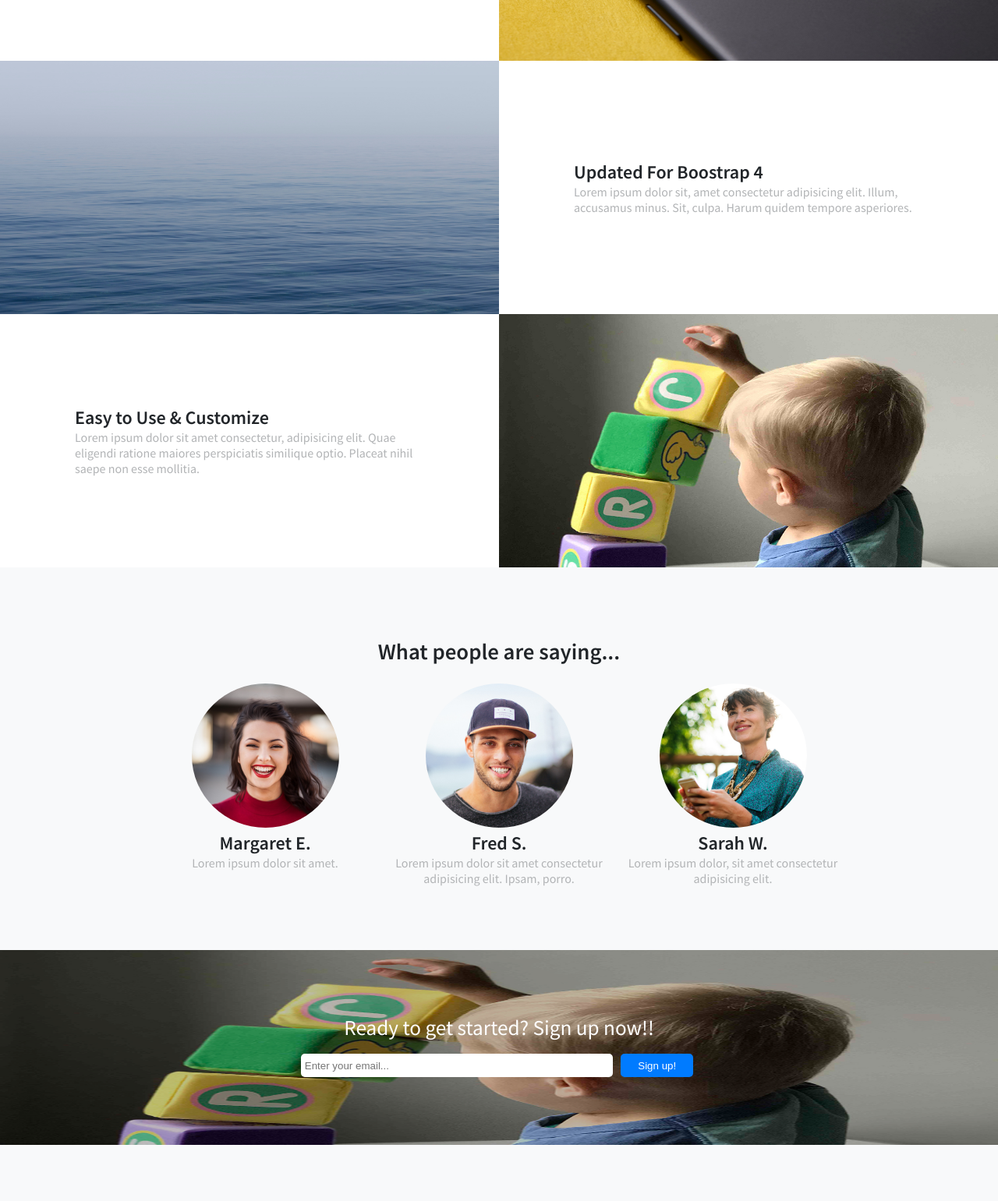
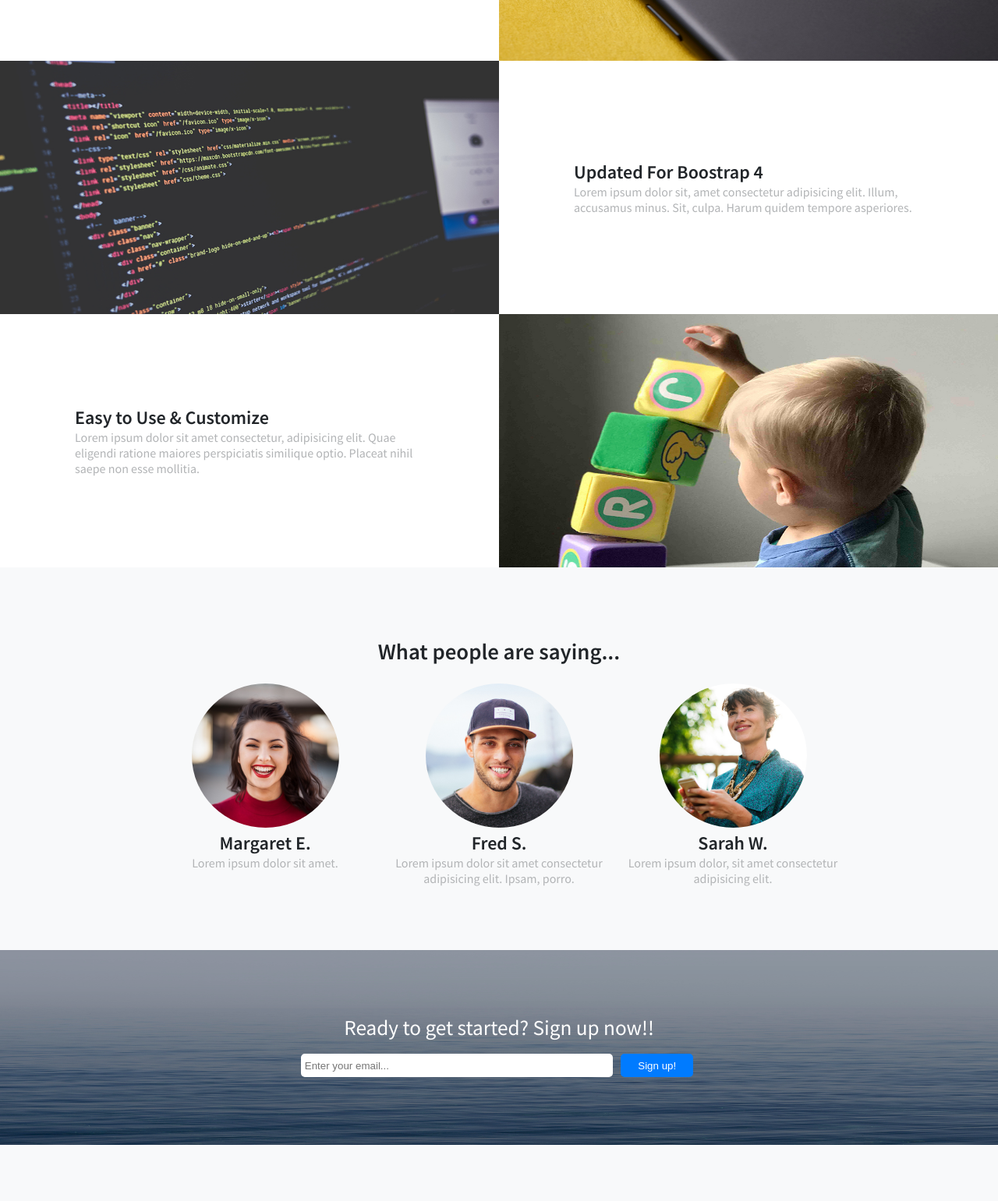
Before and after one commit to ksolovejus/Gulp-template, a website: page index.html in a window 1280 px wide. Shown: the part 937-2478 px from the top of the page at 78% size. Drawn offline with Linux system fonts and the light colour scheme.

Commit message:
final-final

```diff
--- a/index.html
+++ b/index.html
@@ -20,7 +20,7 @@
 
     <nav>
       <div class="img">
-          <img src="/content/bg-masthead.jpg" alt="water">
+          <img src="content/bg-masthead.jpg" alt="water">
           <div class="center">
             Lorem ipsum dolor sit amet consectetur adipisicing elit. Sequi, odio?
             <div>
@@ -62,7 +62,7 @@
       </div>
 
       <div class="item-3">
-        <img src="content/bg-masthead.jpg" alt="water">
+        <img src="content/bg-showcase-2.jpg" alt="water">
       </div>
 
       <div class="item-4">
@@ -112,7 +112,7 @@
 
     <nav-2>
       <div class="img">
-        <img src="content/bg-showcase-3.jpg" alt="kid and toys">
+        <img src="content/bg-masthead.jpg" alt="kid and toys">
         <div class="center">
           Ready to get started? Sign up now!!
           <div>
```
